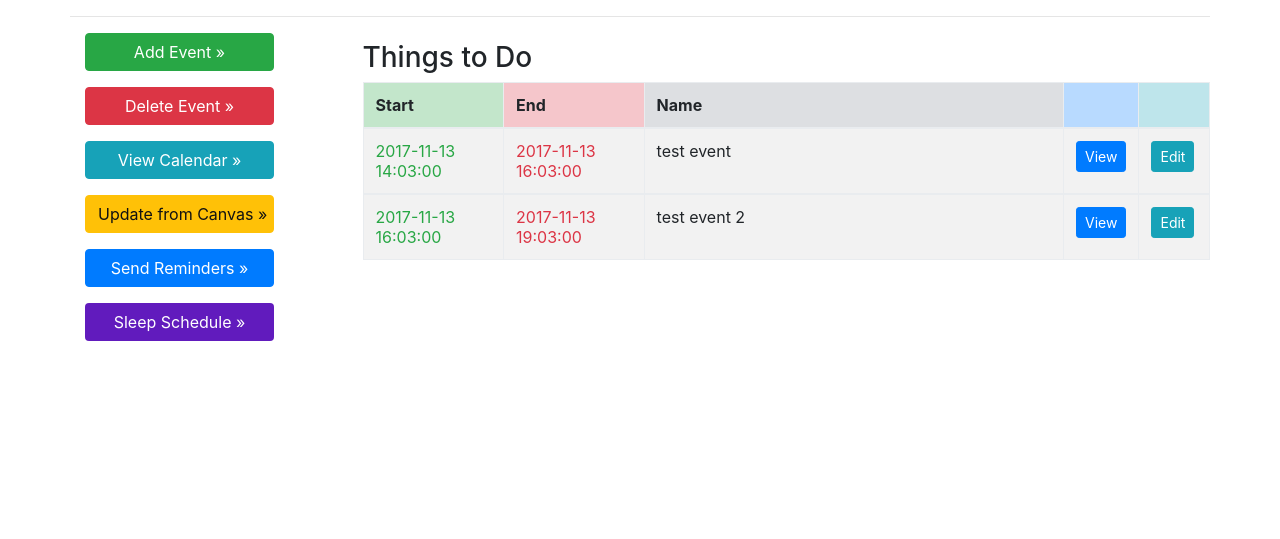
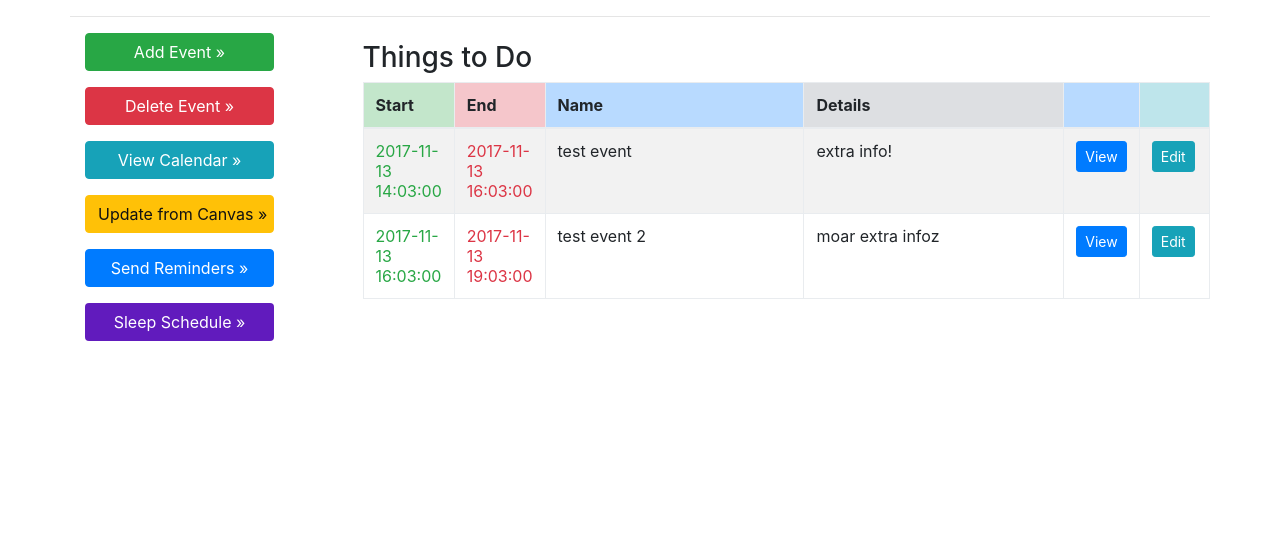
Before and after one commit to ika-musuko/tma, a Flask app: page / in a window 1280 px wide. Shown: the part 98-637 px from the top of the page. Run offline with Flask 2, Linux system fonts and the light colour scheme; the visitor is signed in with stand-in values (Sample User, id 1); data comes from the database, SQL or seed files in the repository; parts of the project's set-up code (start-up, migrations or seed data) failed here and were passed over; some libraries are stand-ins or nearby versions.

Commit message:
started work on todo list view

```diff
--- a/src/website/app/models.py
+++ b/src/website/app/models.py
@@ -7,8 +7,8 @@ from flask_login import UserMixin
 def init_db():
     db.create_all()
 
-TEST_EVENT = schedule.ScheduleEvent(start=datetime.datetime.today(), end=datetime.datetime.today()+datetime.timedelta(hours=2), name="test event", desc="description lol")
-TEST_EVENT_2 = schedule.ScheduleEvent(start=datetime.datetime.today()+datetime.timedelta(hours=2), end=datetime.datetime.today()+datetime.timedelta(hours=5), name="test event 2", desc="description lol")
+TEST_EVENT = schedule.ScheduleEvent(start=datetime.datetime.today(), end=datetime.datetime.today()+datetime.timedelta(hours=2), name="test event", desc="description lol", extra_info="extra info!")
+TEST_EVENT_2 = schedule.ScheduleEvent(start=datetime.datetime.today()+datetime.timedelta(hours=2), end=datetime.datetime.today()+datetime.timedelta(hours=5), name="test event 2", desc="description lol", extra_info="moar extra infoz")
 
 class User(UserMixin, db.Model):
     __tablename__ = 'users'
--- a/src/website/app/templates/todolist.html
+++ b/src/website/app/templates/todolist.html
@@ -6,20 +6,23 @@
     <thead>
         <th class="table-success">Start</th>
         <th class="table-danger" >End</th>
-        <th class="table-secondary"   >Name</th>
+        <th class="table-primary"   >Name</th>
+        <th class="table-secondary"   >Details</th>
         <th class="table-primary"   ></th>
         <th class="table-info"   ></th>
     </thead>
-    {% for e in todolist %}
+
     <tbody data-link="row" class="rowlink">
+        {% for e in todolist %}
         <tr>
-            <td class="col-sm-2 text-success">{{ e.start.replace(microsecond=0).replace(second=0) }}</td>
-            <td class="col-sm-2 text-danger">{{ e.end.replace(microsecond=0).replace(second=0) }}</td>
-            <td class="col-sm-6">{{ e.name }}</td>
-            <td class="col-sm-1"><a href="#" class="btn-sm btn btn-primary" role="button">View</a></td>
-            <td class="col-sm-1"><a href="#" class="btn-sm btn btn-info" role="button">Edit</a></td>
+            <td class="col-sm-1 text-success">{{ e.start.replace(microsecond=0).replace(second=0) }}</td>
+            <td class="col-sm-1 text-danger">{{ e.end.replace(microsecond=0).replace(second=0) }}</td>
+            <td class="col-sm-4">{{ e.name }}</td>
+            <td class="col-sm-4">{{ e.extra_info }}</td>
+            <td class="col-sm-1"><a href="#" class="btn-sm btn btn-primary" data-toggle="modal" data-target="#view" role="button">View</a></td>
+            <td class="col-sm-1"><a href="#" class="btn-sm btn btn-info" data-toggle="modal" data-target="#edit" role="button">Edit</a></td>
         </tr>
+        {% endfor %}
     </tbody>
-    {% endfor %}
 </table>
 {% endif %}
```
